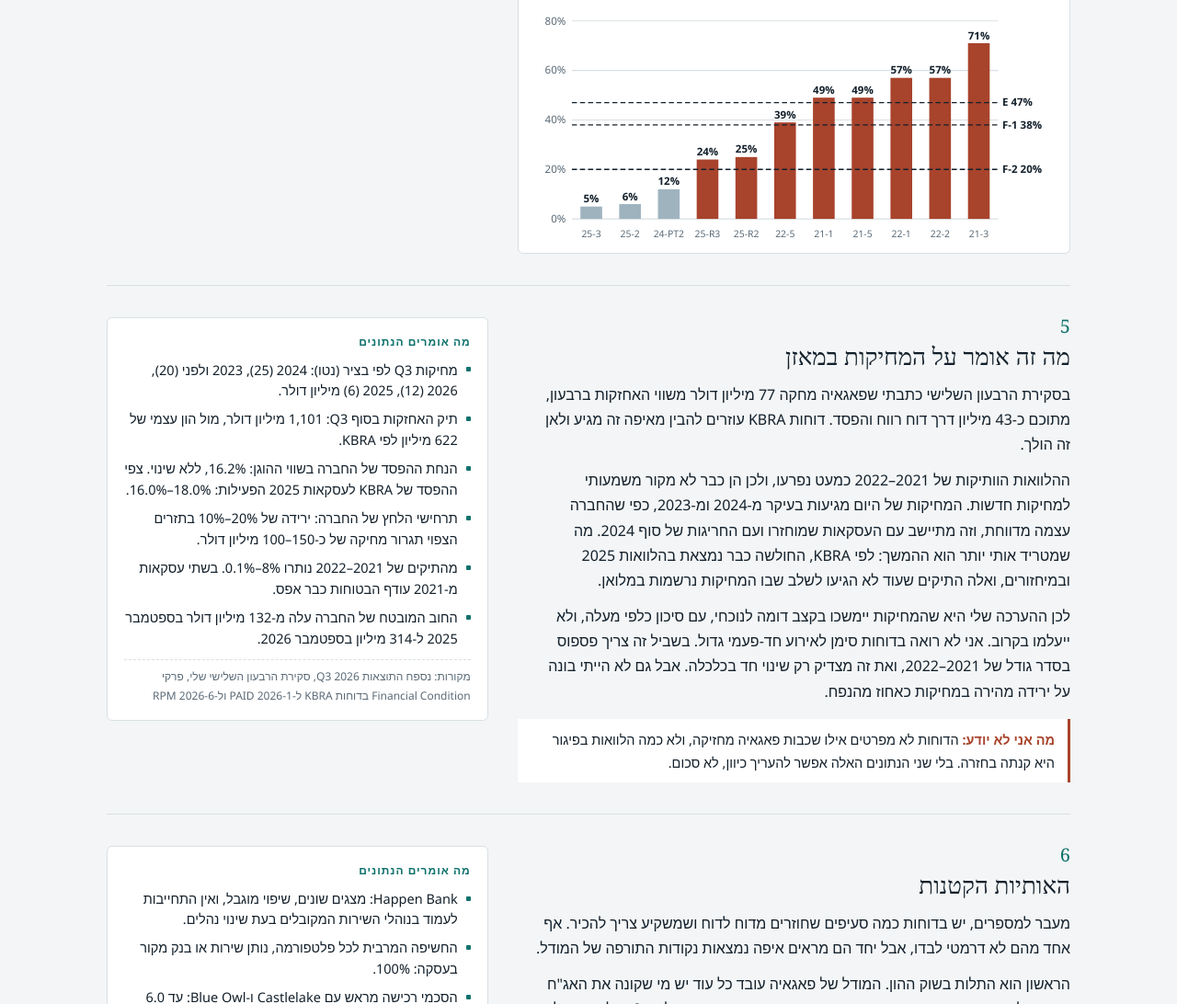
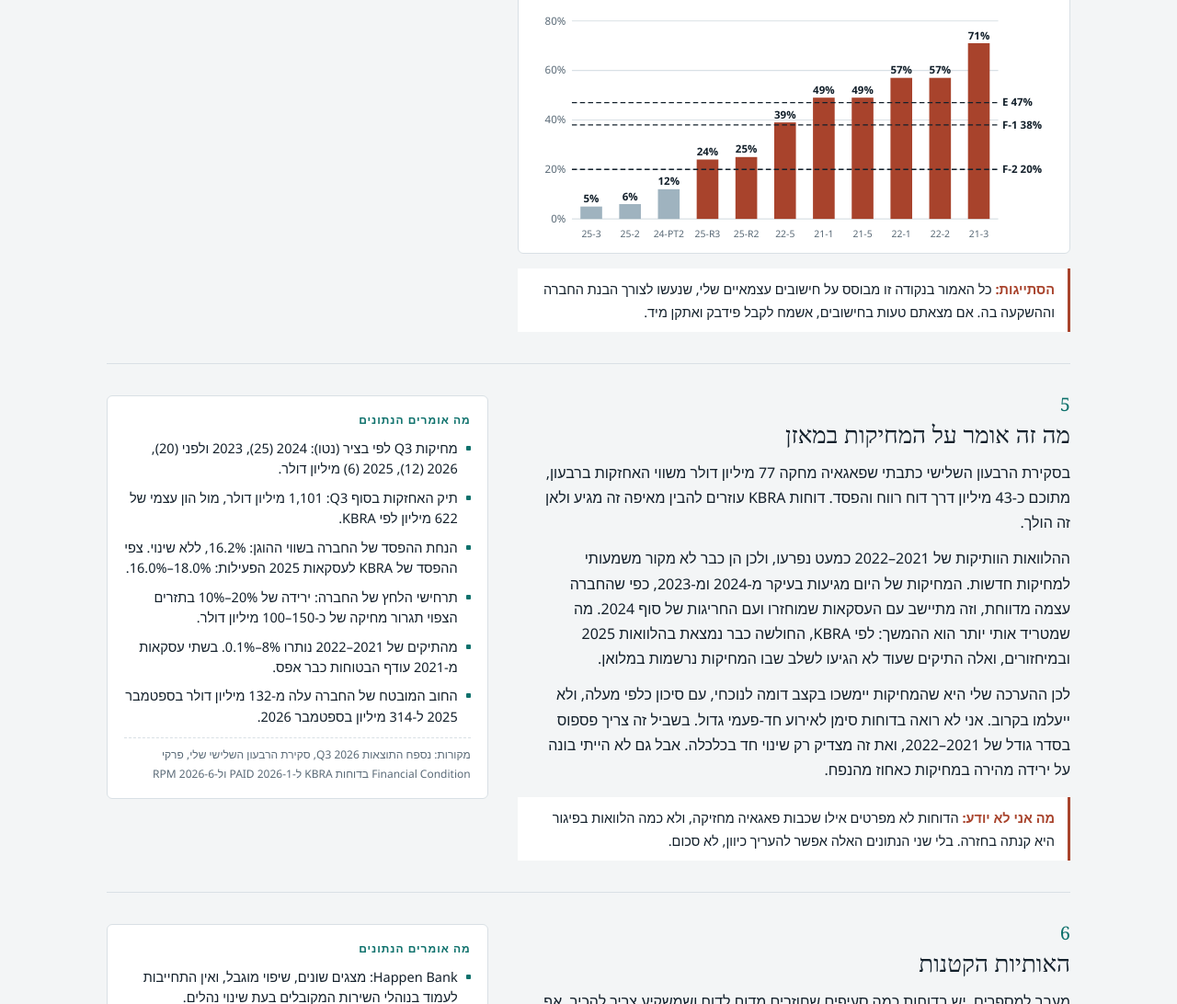
Before and after one commit to ae276/pagaya-q3-2026, a plain HTML site: page kbra/index.html in a window 1280 px wide. Shown: the part 5994-7086 px from the top of the page at 92% size. Drawn offline with Linux system fonts and the light colour scheme; a web font is replaced by a local one.

Commit message:
KBRA review: add calculation disclaimer to point 4
Co-Authored-By: Claude Opus 5.5 <noreply@anthropic.com>
Claude-Session: https://claude.ai/code/session_011jL1fRVmGaLsTKVS8s7XdL

```diff
--- a/kbra/index.html
+++ b/kbra/index.html
@@ -399,6 +399,7 @@ svg .sub{font-size:9.5px}
         <p>העמודות: בכמה אחוזים צפי ההפסד הנוכחי גבוה מהמקורי. הקווים: הפספוס שממנו נפגעת כל שכבה בעסקה חדשה.</p>
         <div id="c-miss"></div>
       </div>
+      <div class="flag"><b>הסתייגות:</b> כל האמור בנקודה זו מבוסס על חישובים עצמאיים שלי, שנעשו לצורך הבנת החברה וההשקעה בה. אם מצאתם טעות בחישובים, אשמח לקבל פידבק ואתקן מיד.</div>
     </div>
     <aside class="data">
       <div class="dh">מה אומרים הנתונים</div>
```
